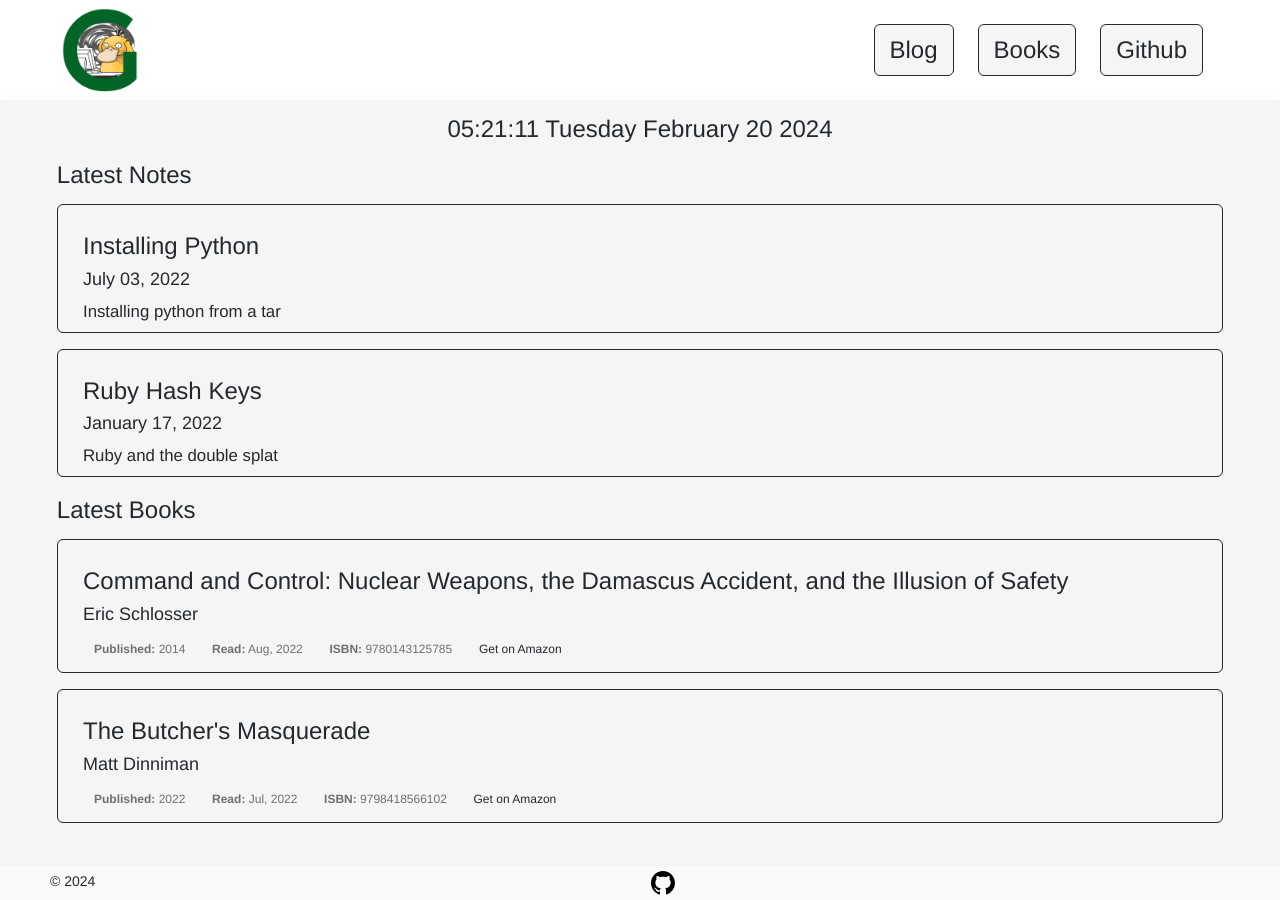
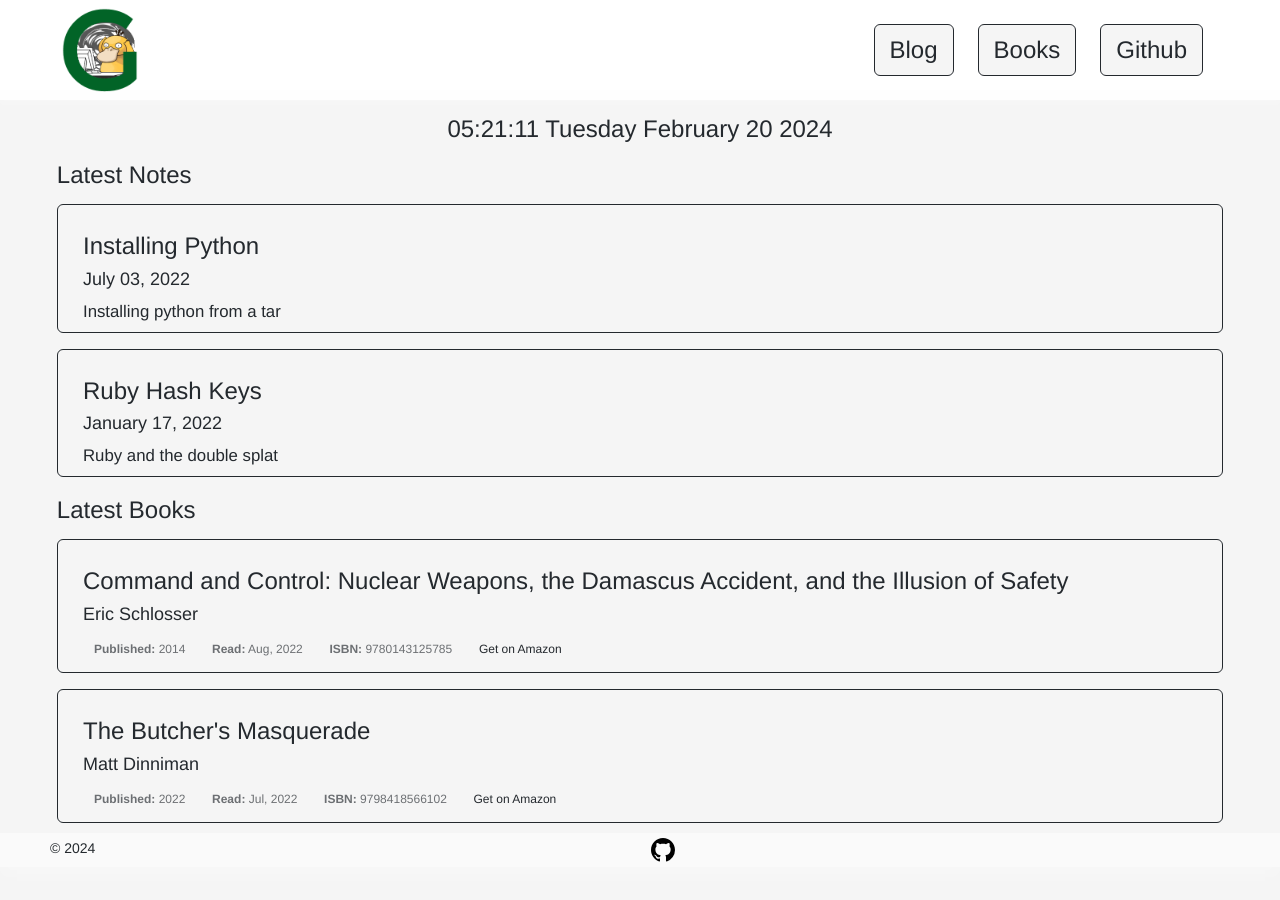
Before and after one commit to GerhardOfRivia/GerhardOfRivia.github.io, a Jekyll site: the page built from index.md, in a window 1280 px wide. Built offline with Jekyll 4.4.1, drawn with Linux system fonts in a browser that asks for light colours; nearby versions of some CDN libraries.

Commit message:
Update styles.css

```diff
--- a/assets/styles.css
+++ b/assets/styles.css
@@ -78,7 +78,7 @@ header,
 footer {
     -webkit-box-flex: 0;
     -ms-flex: none;
-    position: absolute;
+    position: sticky;
     width: 100%;
     bottom: 0;
     flex: none;
```
